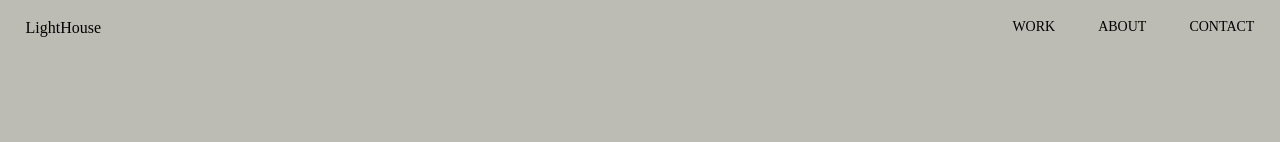
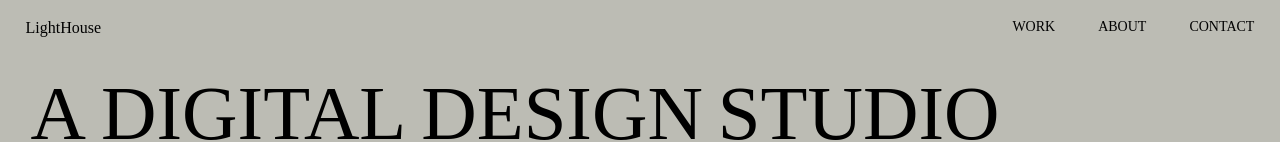
Before and after one commit to muhsinkamil/loveearth, a React (Vite) app: page / in a window 1280 px wide. Shown: the top 142 px of the page. Built offline with nearby package versions, Linux system fonts and the light colour scheme.

Commit message:
add fixed position to nav

```diff
--- a/src/components/Navbar/Navbar.scss
+++ b/src/components/Navbar/Navbar.scss
@@ -1,8 +1,16 @@
+@import '../../styles/colors.scss';
+
 .nav-container {
+  background-color: var(--background-primary);
   height: 56px;
   display: flex;
   padding: 1.5vw 2vw;
   justify-content: space-between;
+  position: fixed;
+  top: 0;
+  left: 0;
+  right: 0;
+  bottom: 0;
 }
 
 .right-items {
```
